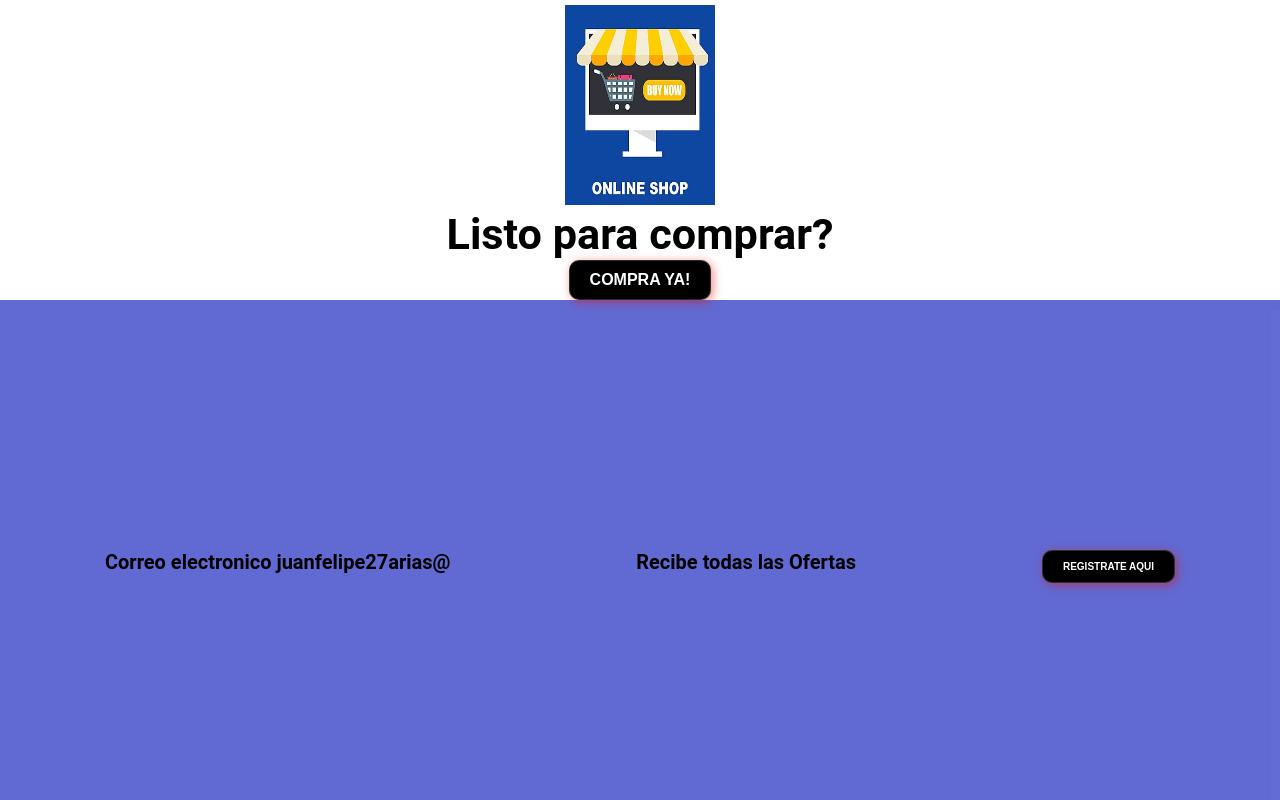
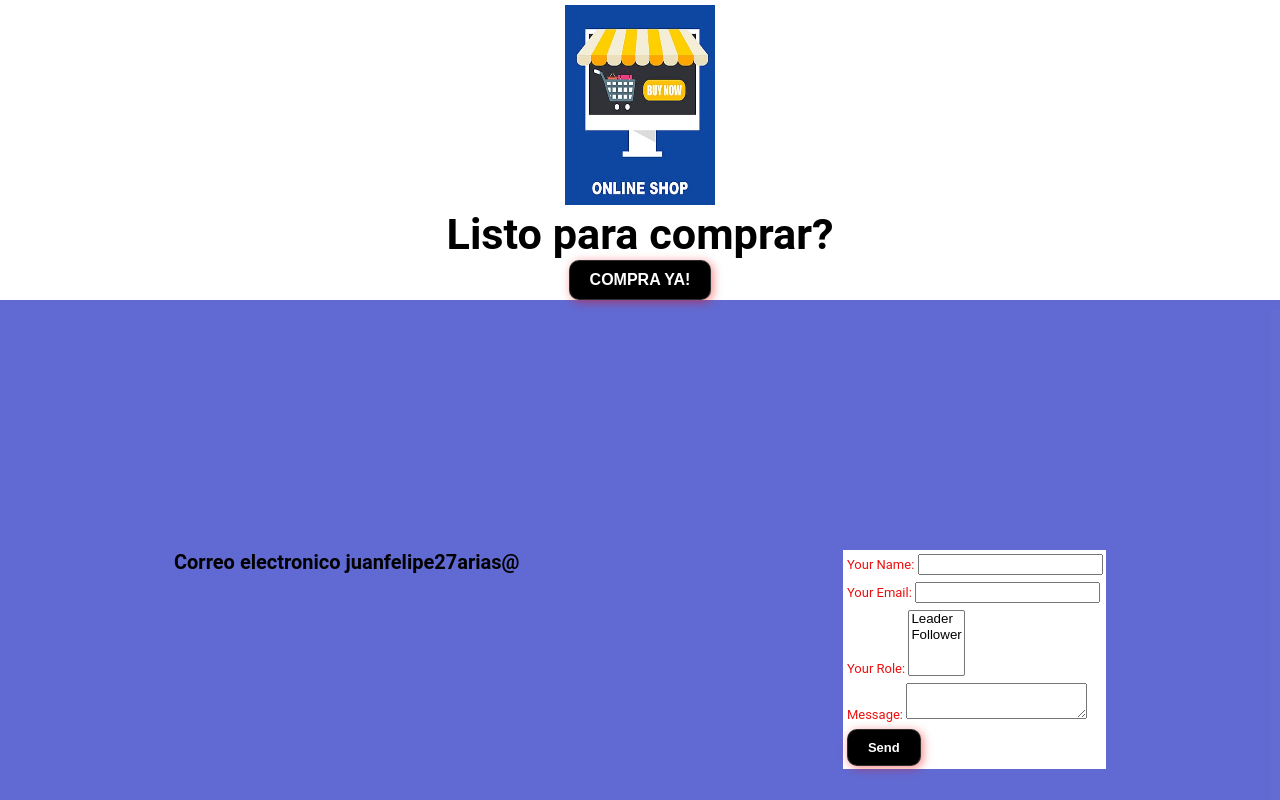
Before and after one commit to juanfeliceba/PAGINA-WEB-FALIFMA, a plain HTML site: page index.html in a window 1280 px wide. Shown: the part 3501-4301 px from the top of the page. Drawn offline with Linux system fonts and the light colour scheme.

Commit message:
Update index.html

```diff
--- a/index.html
+++ b/index.html
@@ -111,9 +111,26 @@
                         <br>
 
 
-                        <h3>Recibe todas las Ofertas</h3>
-
-                            <button>REGISTRATE AQUI</button>
+                       <form name="contact" method="POST" data-netlify="true">
+  <p>
+    <label>Your Name: <input type="text" name="name" /></label>
+  </p>
+  <p>
+    <label>Your Email: <input type="email" name="email" /></label>
+  </p>
+  <p>
+    <label>Your Role: <select name="role[]" multiple>
+      <option value="leader">Leader</option>
+      <option value="follower">Follower</option>
+    </select></label>
+  </p>
+  <p>
+    <label>Message: <textarea name="message"></textarea></label>
+  </p>
+  <p>
+    <button type="submit">Send</button>
+  </p>
+</form>
                 </div>
                 </footer>
             </section>
```
